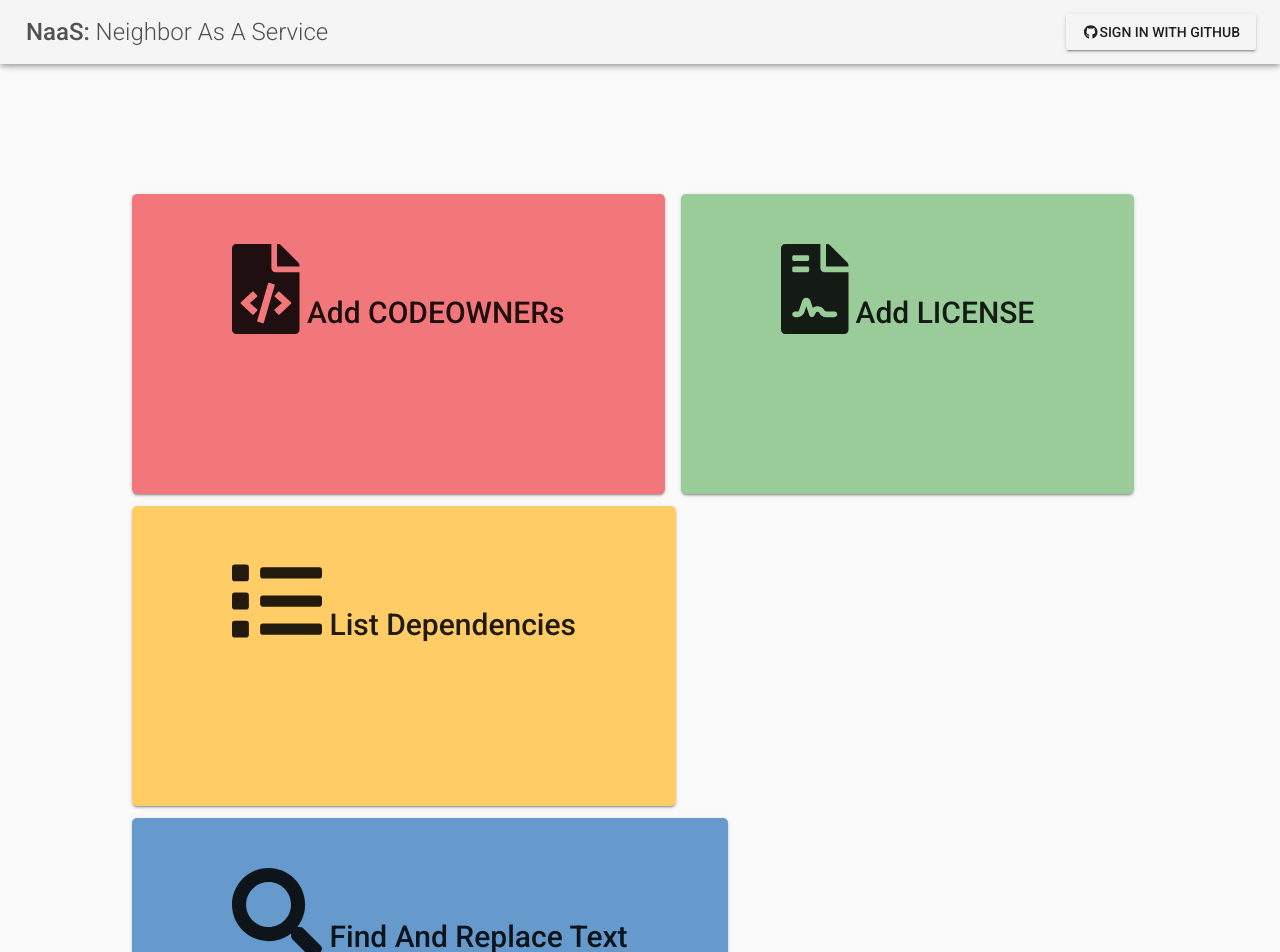
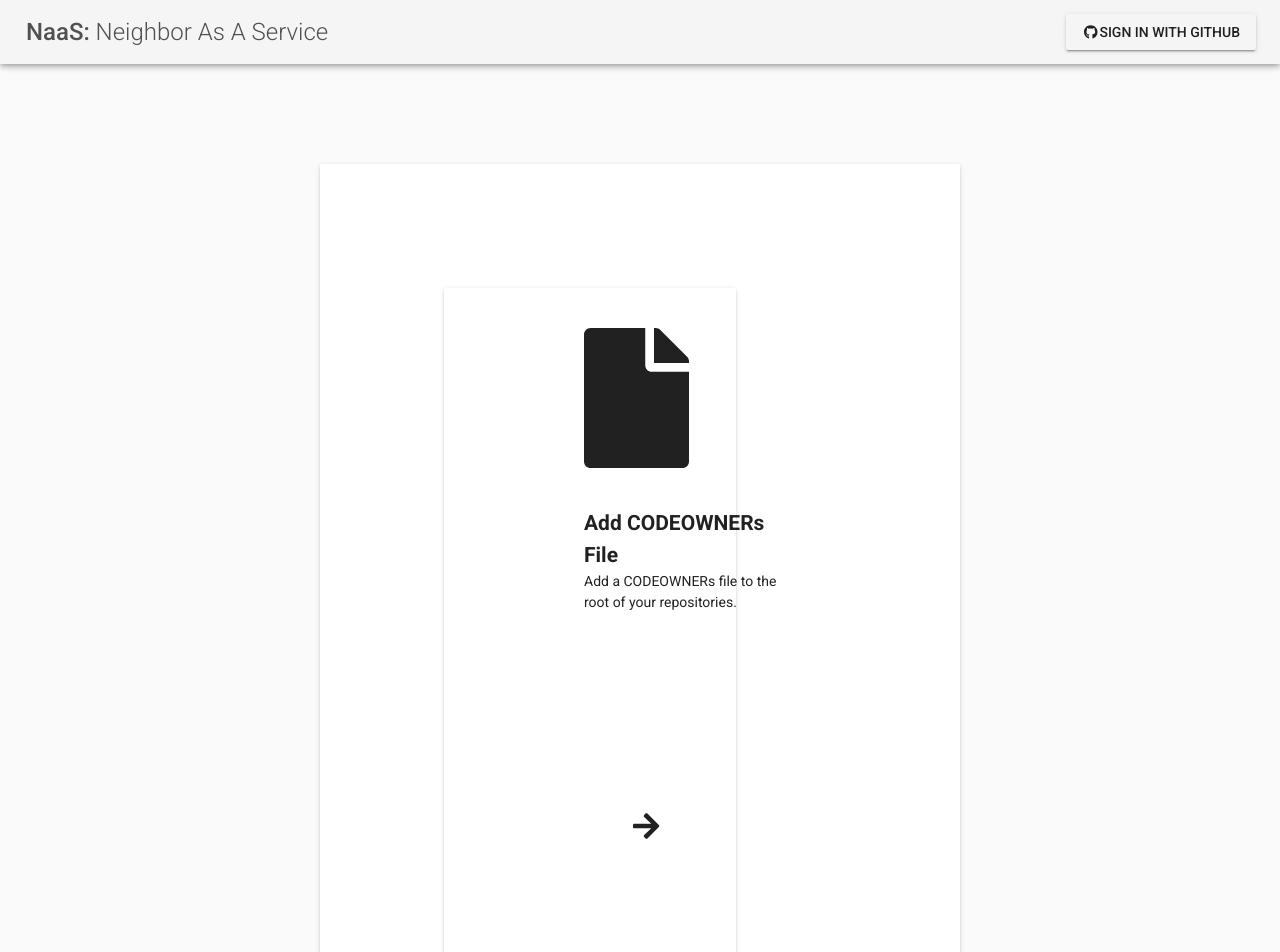
Before and after one commit to mccurdyc/naas-fe, a Vue app: page /#/ in a window 1280 px wide. Shown: the top 952 px of the page. Built offline with nearby package versions, Linux system fonts and the light colour scheme.

Commit message:
WIP; ugly card
Signed-off-by: Colton McCurdy <mccurdyc22@gmail.com>

```diff
--- a/src/components/home.vue
+++ b/src/components/home.vue
@@ -5,40 +5,48 @@ Vue.use(Vuetify)
 <template>
   <v-app>
     <v-content>
+      <v-layout justify-center>
+        <v-flex xs12 sm6>
+          <v-card>
+            <v-container fluid grid-list-md >
+              <v-layout row wrap>
+                <v-flex
+                  v-for="action in actions"
+                  :key="action.title"
+                  v-bind="{ [`sm${action.flex}`]: true }"
+                >
+                  <v-card>
                     <v-container grid-list-md>
-        <v-layout align-center justify-center>
-          <v-flex md12>
-            <v-btn color="#f2777a" light>
-              <span style="white-space: pre-line;">
-                <font-awesome-icon class="fa-3x" :icon="['fas', 'file-code']"/>
-                Add
-                CODEOWNERs
-              </span>
-            </v-btn>
-            <v-btn color="#99cc99" light>
-              <span style="white-space: pre-line;">
-                <font-awesome-icon class="fa-3x" :icon="['fas', 'file-contract']"/>
-                Add
-                LICENSE
-              </span>
-            </v-btn>
-            <v-btn color="#ffcc66" light>
-              <span style="white-space: pre-line;">
-                <font-awesome-icon class="fa-3x" :icon="['fas', 'list']"/>
-                List
-                Dependencies
-              </span>
-            </v-btn>
-            <v-btn color="#6699cc" light>
-              <span style="white-space: pre-line;">
-                <font-awesome-icon class="fa-3x" :icon="['fas', 'search']"/>
-                Find and
-                Replace Text
-              </span>
-            </v-btn>
+                      <v-layout row wrap>
+                        <v-flex pa-3 ma-1>
+                          <font-awesome-icon class="fa-10x" :icon="[`${action.icon_group}`, `${action.icon}`]"/>
+                        </v-flex>
+
+                        <v-flex>
+                          <v-card-title>
+                            <div>
+                              <h2>{{ action.title }}</h2>
+                              <div>{{ action.description }}</div>
+                            </div>
+                          </v-card-title>
                         </v-flex>
                       </v-layout>
                     </v-container>
+
+                    <v-card-actions>
+                      <v-spacer></v-spacer>
+                      <v-btn icon>
+                        <font-awesome-icon class="fa-1x" :icon="['fas', 'arrow-right']"/>
+                      </v-btn>
+                    </v-card-actions>
+
+                  </v-card>
+                </v-flex>
+              </v-layout>
+            </v-container>
+          </v-card>
+        </v-flex>
+      </v-layout>
     </v-content>
   </v-app>
 </template>
@@ -46,6 +54,11 @@ Vue.use(Vuetify)
 <script>
   export default {
     name: 'home',
+    data: () => ({
+      actions: [
+        { title: 'Add CODEOWNERs File', icon_group: 'fas', icon: 'file', flex: 6, description: 'Add a CODEOWNERs file to the root of your repositories.'},
+      ]
+    })
   }
 </script>
 
@@ -73,6 +86,9 @@ font-awesome-icon {
   margin: 100px;
 }
 
+.font-awesome-icon{
+  margin: 50px;
+}
 button {
   text-align: center;
   text-transform: capitalize;
--- a/src/main.js
+++ b/src/main.js
@@ -2,14 +2,14 @@ import Vue from 'vue'
 import Vuetify from 'vuetify'
 import 'vuetify/dist/vuetify.min.css'
 import { library } from '@fortawesome/fontawesome-svg-core'
-import { faCode, faCodeBranch, faFileCode, faFileContract, faFile, faFileAlt, faList, faCheck, faSearch } from '@fortawesome/free-solid-svg-icons'
+import { faArrowRight, faCode, faCodeBranch, faFileCode, faFileContract, faFile, faFileAlt, faList, faCheck, faSearch } from '@fortawesome/free-solid-svg-icons'
 import { faGithub, faTwitter } from '@fortawesome/free-brands-svg-icons'
 import { FontAwesomeIcon } from '@fortawesome/vue-fontawesome'
 
 import App from './App.vue'
 import router from './router'
 
-library.add(faGithub, faTwitter, faCode, faCodeBranch, faFileCode, faFileContract, faFile, faFileAlt, faList, faCheck, faSearch)
+library.add(faGithub, faTwitter, faArrowRight, faCode, faCodeBranch, faFileCode, faFileContract, faFile, faFileAlt, faList, faCheck, faSearch)
 
 Vue.component('font-awesome-icon', FontAwesomeIcon)
 
```
Lines whose indentation alone changed are shown as unchanged.
